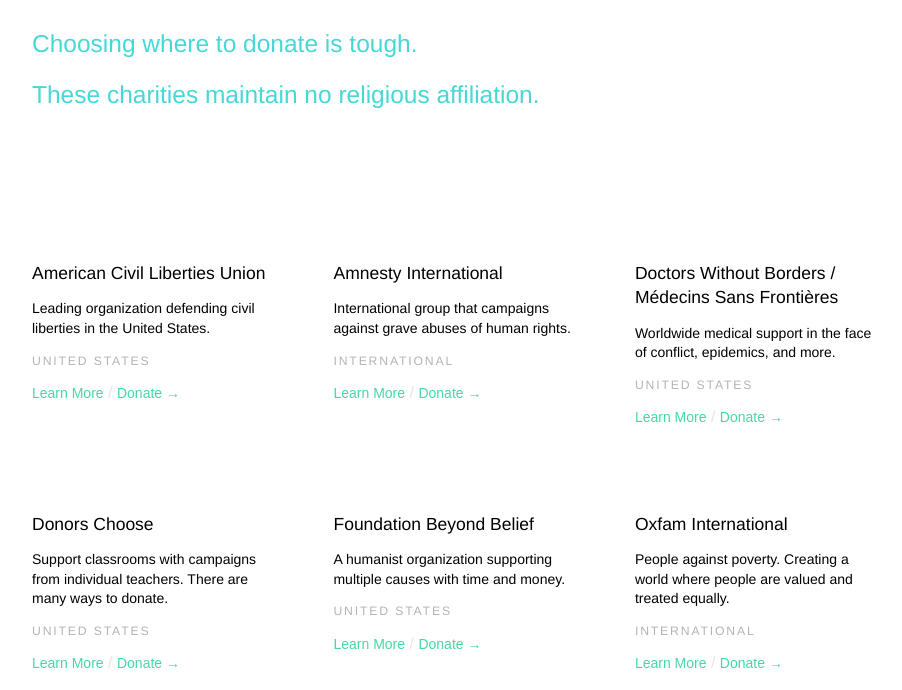
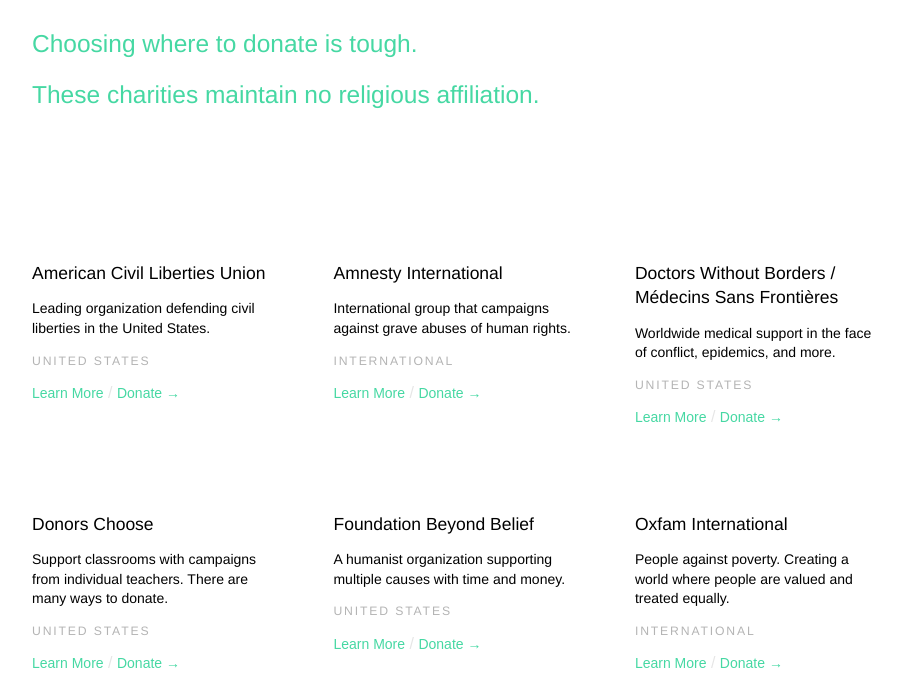
Before and after one commit to joshuajenkins/seculargiving, a website: page index.html in a window 1280 px wide. Shown: the part 110-800 px from the top of the page, without its empty margins (186-1088 px from the left). Drawn offline with Linux system fonts and the light colour scheme.

Commit message:
Blue => Green intro text

```diff
--- a/app/scss/_charities.scss
+++ b/app/scss/_charities.scss
@@ -17,7 +17,7 @@
   @include font-sans(500);
   font-size: $fontSize-medium;
   line-height: $lineHeight-loose;
-  color: $color-greenBlue;
+  color: $color-greenLight;
 }
 
 @media screen and (min-width: 500px) {
```
Also changed, not shown: dist/css/style.css.
